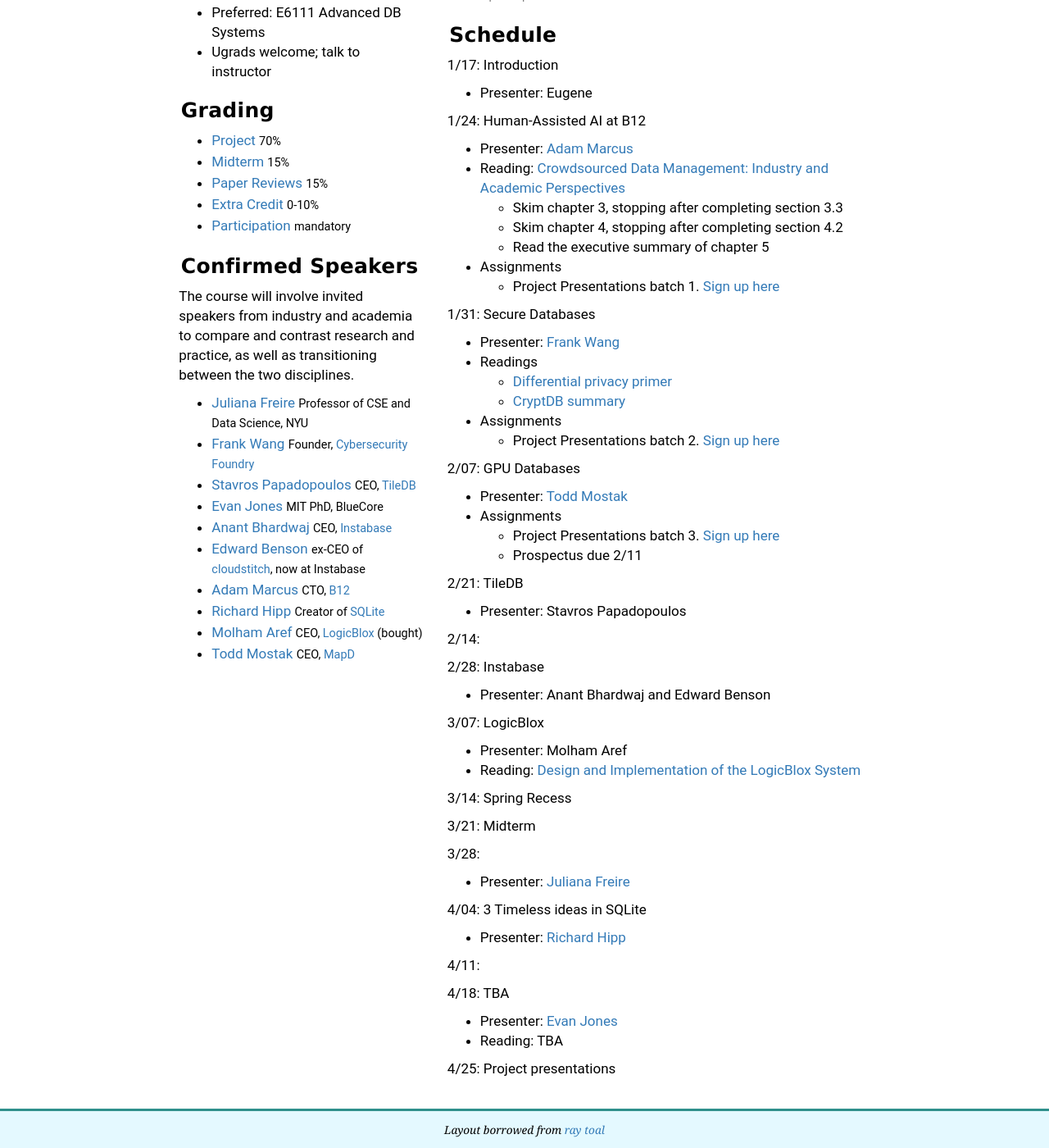
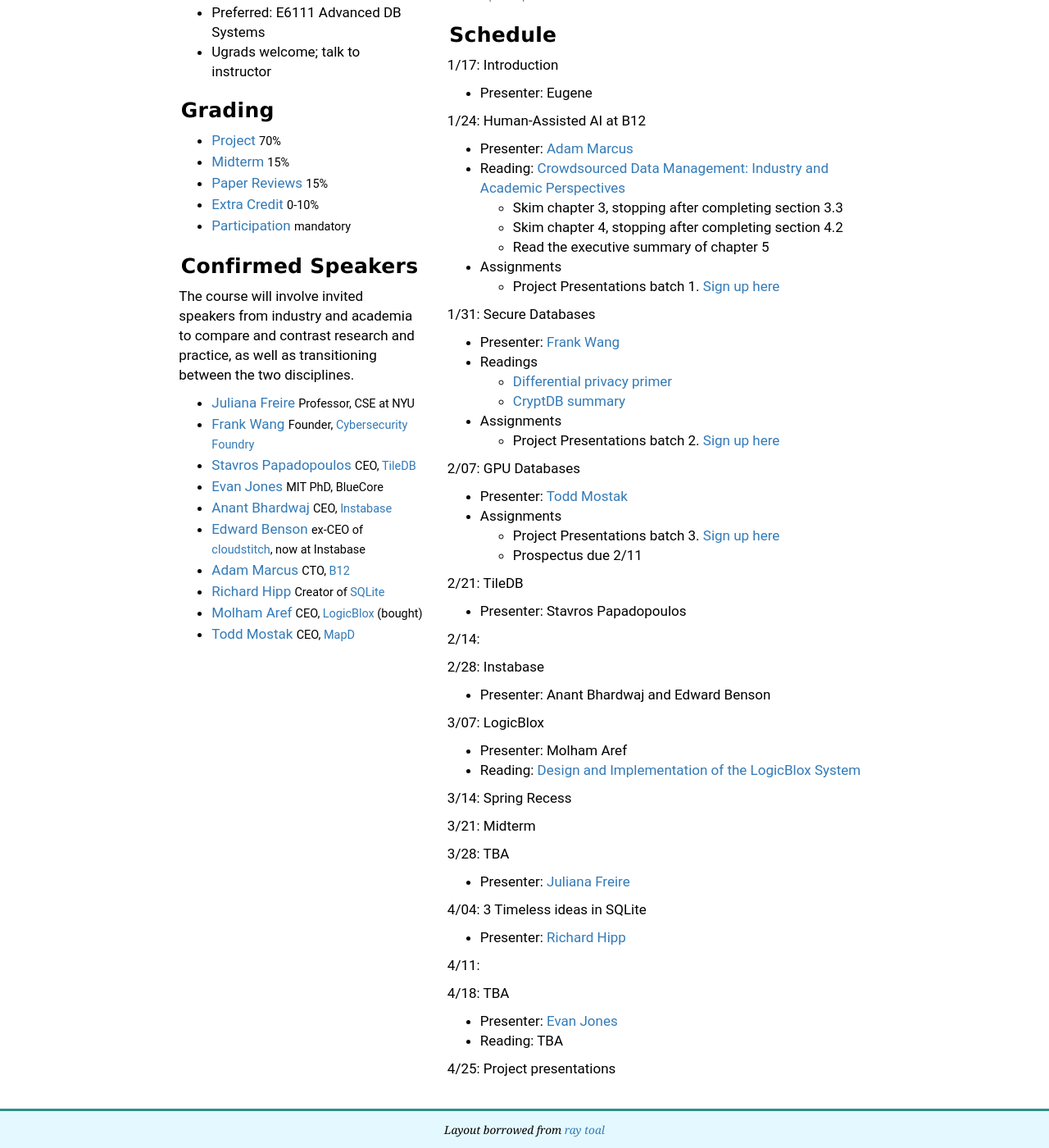
Before and after one commit to columbiadb/columbiadb.github.io, a Jekyll site: the page built from index.md, in a window 1280 px wide and 1400 px high, scrolled down 600 px. Shown: the whole window at 82% size. Built offline with Jekyll 4.4.1, drawn with Linux system fonts in a browser that asks for light colours.

Commit message:
lazy commit msg

```diff
--- a/_includes/index_left.md
+++ b/_includes/index_left.md
@@ -35,7 +35,7 @@
 
 The course will involve invited speakers from industry and academia to compare and contrast research and practice, as well as transitioning between the two disciplines.
 
-* [Juliana Freire](https://en.m.wikipedia.org/wiki/Juliana_Freire) <small>Professor of CSE and Data Science, NYU</small>
+* [Juliana Freire](https://en.m.wikipedia.org/wiki/Juliana_Freire) <small>Professor, CSE at NYU</small>
 * [Frank Wang](https://frankwang.org/) <small>Founder, [Cybersecurity Foundry](https://cybersecurityfactory.com/)</small>
 * [Stavros Papadopoulos](https://people.csail.mit.edu/stavrosp/) <small>CEO, [TileDB](http://tiledb.io/)</small>
 * [Evan Jones](http://www.evanjones.ca/) <small>MIT PhD, BlueCore</small>
--- a/index.md
+++ b/index.md
@@ -59,7 +59,7 @@
 
 3/21: Midterm
 
-3/28:
+3/28: TBA
 * Presenter: [Juliana Freire](https://en.m.wikipedia.org/wiki/Juliana_Freire)
 
 4/04: 3 Timeless ideas in SQLite
```
Also changed, not shown: projects.md (+1 -1 lines).
